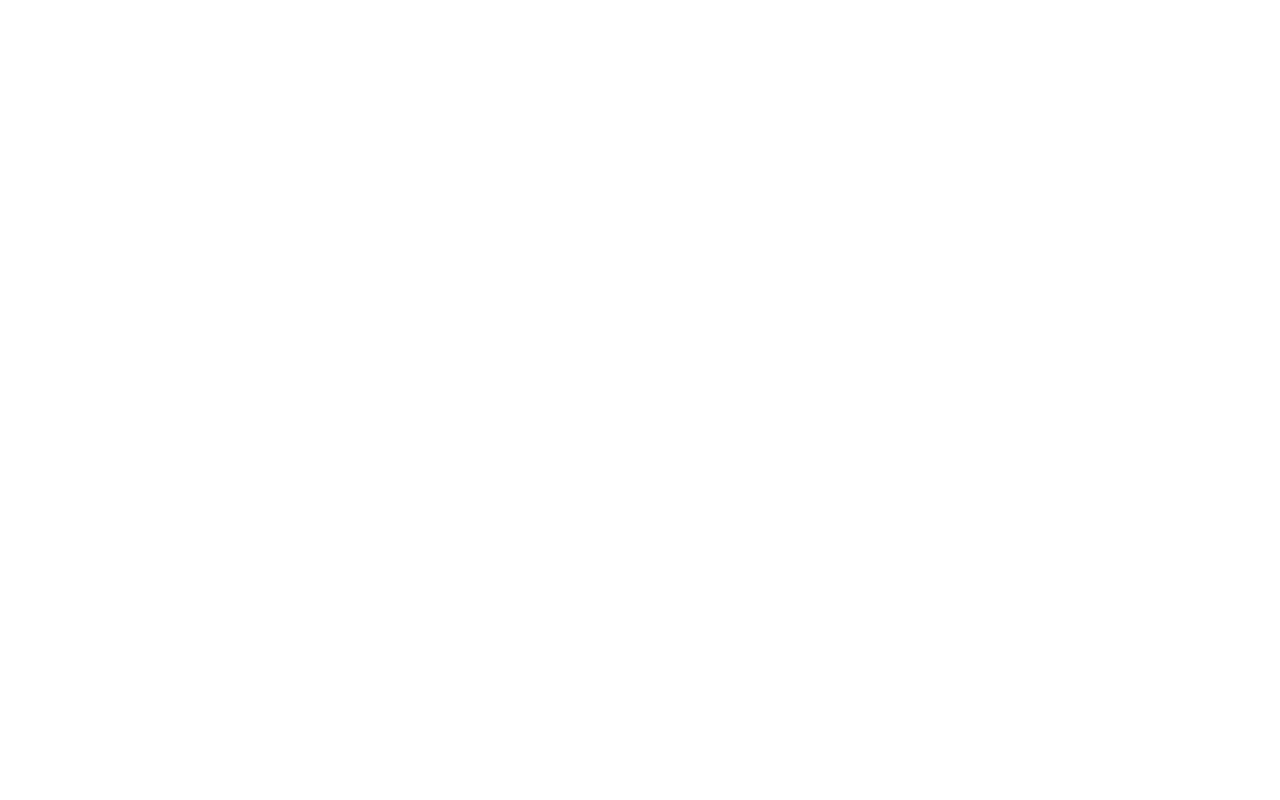
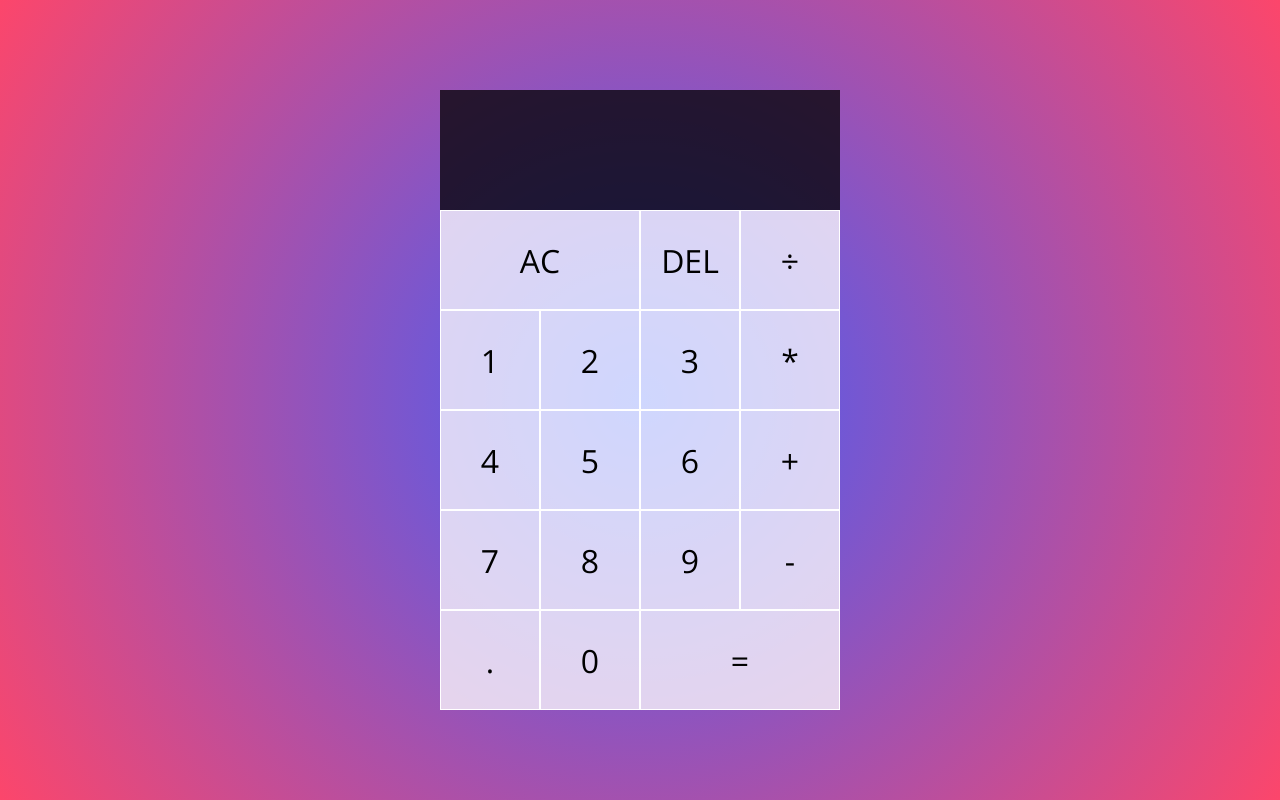
Before and after one commit to JvyJay/js-practice-10, a plain HTML site: page index.html in a window 1280 px wide. Drawn offline with nearby package versions, Linux system fonts and the light colour scheme.

Commit message:
css done

```diff
--- a/index.html
+++ b/index.html
@@ -8,7 +8,30 @@
   <title>JS Practice 10</title>
 </head>
 <body>
-
+  <div class="calculator-container">
+    <div class="display">
+      <div data-previous-operand class="prev"></div>
+      <div data-current-operand class="current"></div>
+    </div>
+    <button data-all-clear class="second-span">AC</button>
+    <button data-delete>DEL</button>
+    <button data-operation>÷</button>
+    <button data-number>1</button>
+    <button data-number>2</button>
+    <button data-number>3</button>
+    <button data-operation>*</button>
+    <button data-number>4</button>
+    <button data-number>5</button>
+    <button data-number>6</button>
+    <button data-operation>+</button>
+    <button data-number>7</button>
+    <button data-number>8</button>
+    <button data-number>9</button>
+    <button data-operation>-</button>
+    <button data-number>.</button>
+    <button data-number>0</button>
+    <button data-equals class="second-span">=</button>
+  </div>
 </body>
 <script src="main.js"></script>
 </html>
--- a/main.js
+++ b/main.js
@@ -0,0 +1,7 @@
+class Calculator {
+  constructor(prevTextElement, currTextElement) {
+    this.prevTextElement = prevTextElement
+    this.currTextElement = currTextElement
+    this.clear()
+  }
+}
--- a/styles.css
+++ b/styles.css
@@ -0,0 +1,60 @@
+@import url('https://fonts.googleapis.com/css2?family=Open+Sans&display=swap');
+
+*, *::before, *::after {
+  box-sizing: border-box;
+  font-family: 'Open Sans', sans-serif;
+  font-weight: normal;
+}
+
+body {
+  padding: 0;
+  margin: 0;
+  background: radial-gradient(circle, rgba(63,94,251,1) 0%, rgba(252,70,107,1) 100%);
+}
+
+.calculator-container {
+  display: grid;
+  justify-content: center;
+  align-content: center;
+  min-height: 100vh;
+  grid-template-columns: repeat(4, 100px);
+  grid-template-rows: minmax(120px, auto) repeat(5, 100px);
+}
+
+.calculator-container > button {
+  cursor: pointer;
+  font-size: 2rem;
+  border: 1.5px solid #fff;
+  outline: none;
+  background-color: rgba(255, 255, 255, .75);
+}
+
+.calculator.container > button:hover {
+  background-color: rgba(255, 255, 255, .9);
+}
+
+.second-span {
+  grid-column: span 2;
+}
+
+.display {
+  grid-column: 1 / -1;
+  background-color: rgba(0, 0, 0, .75);
+  display: flex;
+  align-items: flex-end;
+  justify-content: space-around;
+  flex-direction: column;
+  padding: 10px;
+  word-wrap: break-word;
+  word-break: break-all;
+}
+
+.display .prev {
+  color: rgba(255, 255, 255, .75);
+  font-size: 1.5rem;
+}
+
+.display .current {
+  color: #fff;
+  font-size: 2.5rem;
+}
```
